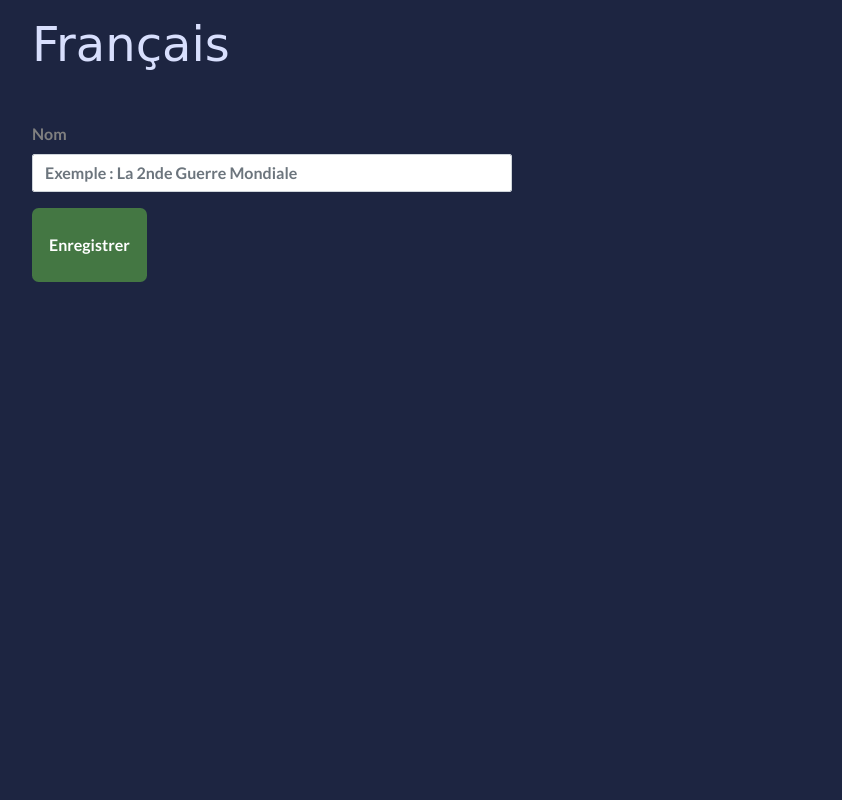
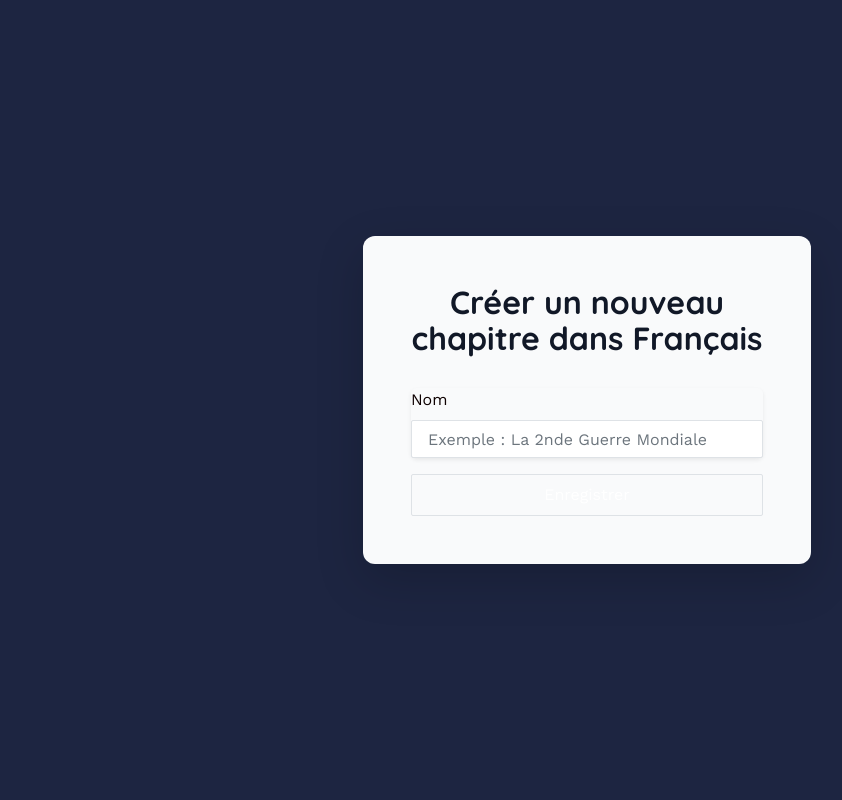
Before and after one commit to DonatienD/rocket, a Rails app: page /rooms/5/chapters/new in a window 1280 px wide. Shown: the whole page, without its empty margins (53-895 px from the left). Run offline with Rails 7, Linux system fonts and the light colour scheme; a user stored in the database is signed in; data comes from the database, SQL or seed files in the repository; style sheets or scripts are compiled from the project's sources; some libraries are stand-ins or nearby versions; some web fonts are replaced.

Commit message:
New mission & chapter form redesgined (w/ Tailwind) + new mission button added on rooms#show

```diff
--- a/app/views/chapters/new.html.erb
+++ b/app/views/chapters/new.html.erb
@@ -1,15 +1,26 @@
+<div class="min-h-screen flex items-center justify-center py-12 px-4 sm:px-6 lg:px-8">
+  <div class="max-w-md w-full space-y-8 bg-gray-50 p-5 lg:p-8 rounded-xl shadow-lg">
+    <div>
+      <h2 class="text-center text-3xl font-extrabold text-gray-900">
+        Créer un nouveau chapitre dans <%= @room.subject.name  %>
+      </h2>
 
-<div class="container">
-
-
-  <h1 class="mb-5 mt-3"><%= @room.subject.name  %></h1>
-   <%= simple_form_for [@room, @chapter] do |f| %>
-   <div class="d-flex block">
-    <div class="create-input">
-      <%= f.input :name, label: 'Nom', placeholder: 'Exemple : La 2nde Guerre Mondiale',class: "form-control" %>
-      <%= f.button :submit, 'Enregistrer', class: "validate-button" %>
+    </div>
+    <%= simple_form_for [@room, @chapter] do |f| %>
+      <div class="rounded-md shadow-sm -space-y-px form-inputs">
+        <div>
+          <label for="room_id" class="sr-only">Niveau</label>
+          <%= f.input :name,
+                      label: 'Nom',
+                      placeholder: 'Exemple : La 2nde Guerre Mondiale',
+                      class: "bg-yellow appearance-none rounded-none relative block w-full px-3 py-2 border border-gray-300 placeholder-gray-500 text-gray-900 rounded-t-md focus:outline-none focus:ring-indigo-500 focus:border-indigo-500 focus:z-10 sm:text-sm" %>
+        </div>
       </div>
-
-   </div>
-   <% end %>
+      <div class="form-actions">
+        <%= f.button :submit,
+                      'Enregistrer',
+                      class: "group relative w-full flex justify-center py-2 px-4 border border-transparent text-sm font-medium rounded-md text-white bg-blue-900 hover:bg-blue-800 focus:outline-none focus:ring-2 focus:ring-offset-2 focus:ring-indigo-500" %>
+      </div>
+    <% end %>
+  </div>
 </div>
--- a/app/views/shared/_sidebar.html.erb
+++ b/app/views/shared/_sidebar.html.erb
@@ -4,6 +4,7 @@
     <%= image_tag("rocketlogo.png",alt: "Rocket logo") %>
   </div>
   <p class="text-center"><%= current_user.profile.first_name %> <%= current_user.profile.last_name %></p>
+
   <% if current_user.teacher? %>
     <p class="text-center mb-3">ENSEIGNANT</p>
   <% else %>
@@ -58,6 +59,7 @@
         </svg>
         <p class="mb-4 font-extrabold">MATIÈRES</p>
       </div>
+
       <ul>
         <% current_user.rooms.each do |room| %>
           <li class="mb-2 d-flex"> <svg width="1em" height="1em" viewBox="0 0 16 16" class="bi bi-book mr-3 mt-1" fill="currentColor" xmlns="http://www.w3.org/2000/svg">
@@ -67,6 +69,7 @@
           </li>
         <% end %>
       </ul>
+
       <div class="d-flex mt-5">
         <svg width="1em" height="1em" class="bi bi-grid mr-3 mt-1" xmlns="http://www.w3.org/2000/svg" fill="none" viewBox="0 0 24 24" stroke="#d8dffd">
           <path stroke-linecap="round" stroke-linejoin="round" stroke-width="2" d="M8 12h.01M12 12h.01M16 12h.01M21 12a9 9 0 11-18 0 9 9 0 0118 0z" />
```
Also changed, not shown: app/views/missions/new.html.erb (+21 -6 lines), app/views/rooms/show.html.erb (+13 -1 lines). Lines whose indentation alone changed are shown as unchanged.
